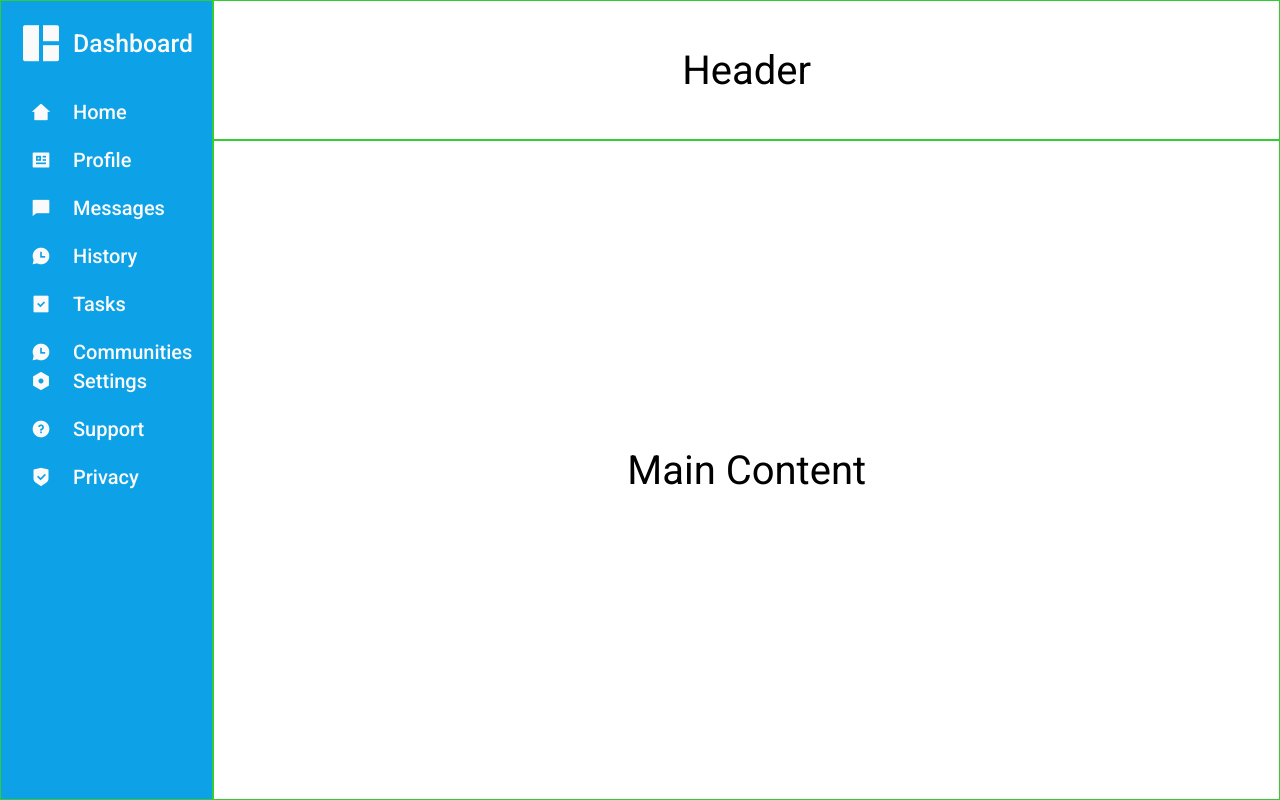
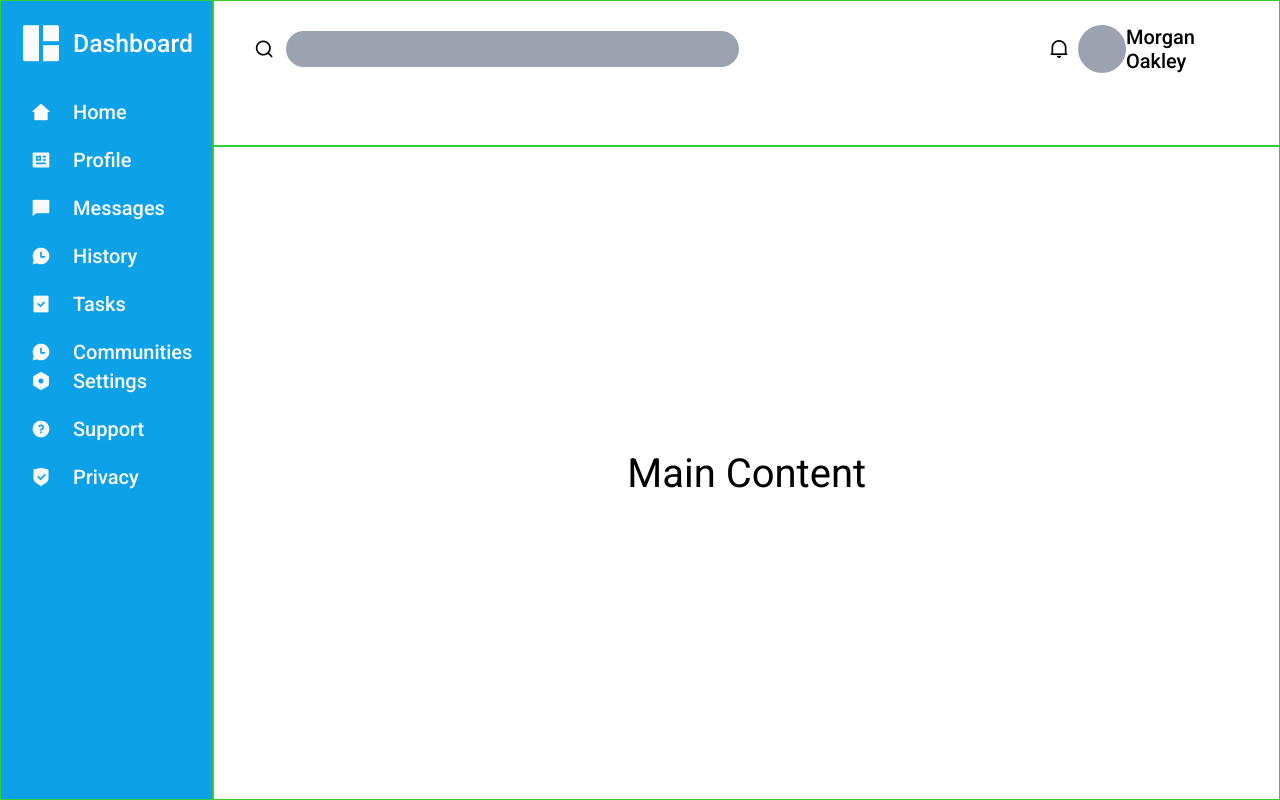
Before and after one commit to grenzk/admin-dashboard, a website built with Vite: page index.html in a window 1280 px wide. Built offline with nearby package versions, Linux system fonts and the light colour scheme.

Commit message:
Layout items of the first row

```diff
--- /dev/null
+++ b/assets/scss/components/_header.scss
@@ -0,0 +1,29 @@
+header {
+  display: grid;
+  grid-template: 0.3fr 1fr / 2rem 2fr 0.1fr 0.1fr 0.3fr;
+  font-size: var(--h2-font-size);
+  font-weight: var(--font-medium);
+  padding: 1.5rem 2.5rem;
+  align-items: center;
+  justify-items: center;
+}
+
+.search-bar {
+  background-color: var(--neutral-gray);
+  grid-column: span 1;
+  border-radius: 2rem;
+  width: 60%;
+  height: 2.3rem;
+}
+
+.avatar {
+  background-color: var(--neutral-gray);
+  width: 3rem;
+  height: 3rem;
+  border-radius: 50%;
+}
+
+.item:nth-child(1),
+.item:nth-child(2) {
+  justify-self: start;
+}
--- a/assets/scss/style.scss
+++ b/assets/scss/style.scss
@@ -2,3 +2,4 @@
 @use './base/base';
 @use './layout/layout';
 @use './components/sidebar';
+@use './components/header';
--- a/index.html
+++ b/index.html
@@ -17,8 +17,13 @@
   <body>
     <div class="container">
       <header>
-        <h1>Header</h1>
+        <i class="ri-search-line item"></i>
+        <div class="search-bar item"></div>
+        <i class="ri-notification-2-line item"></i>
+        <div class="avatar item"></div>
+        <p class="item">Morgan Oakley</p>
       </header>
+
       <nav>
         <div class="nav-items title">
           <i class="ri-layout-2-fill is-big"></i>
```
